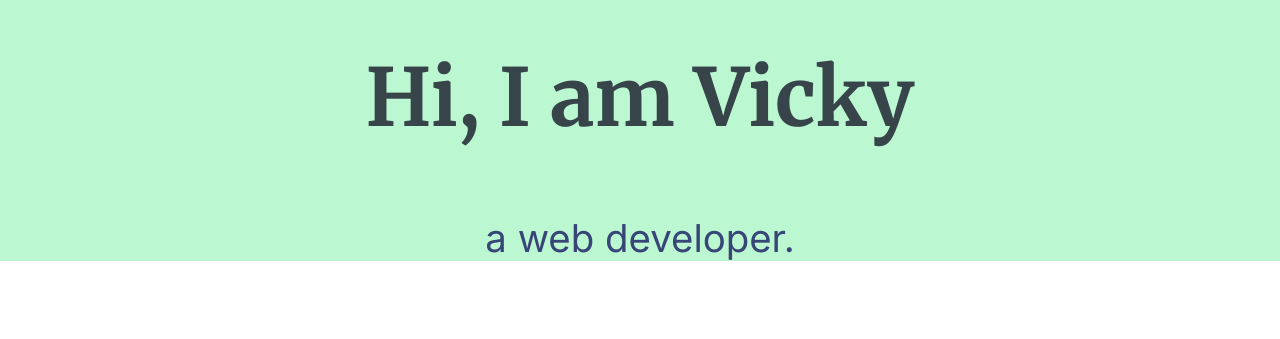
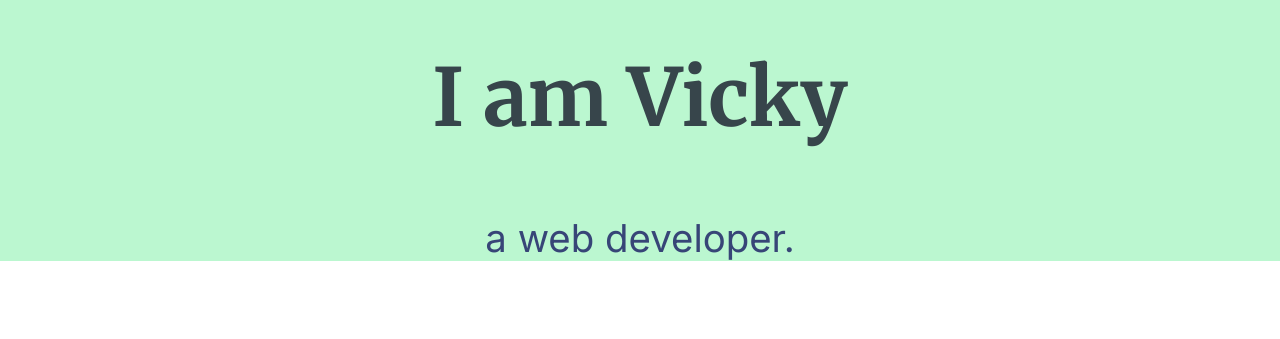
Before and after one commit to vick1208/my-personal-web, a plain HTML site: page index.html in a window 1280 px wide. Shown: the part 119-458 px from the top of the page. Drawn offline with Linux system fonts and the light colour scheme.

Commit message:
edit about

```diff
--- a/index.html
+++ b/index.html
@@ -17,7 +17,7 @@
 
     <section class="hero-container">
         <div class="title-text">
-            <h1>Hi&comma; I am Vicky</h1>
+            <h1>I am Vicky</h1>
             <h2>a web developer.</h2>
         </div>
     </section>
```
